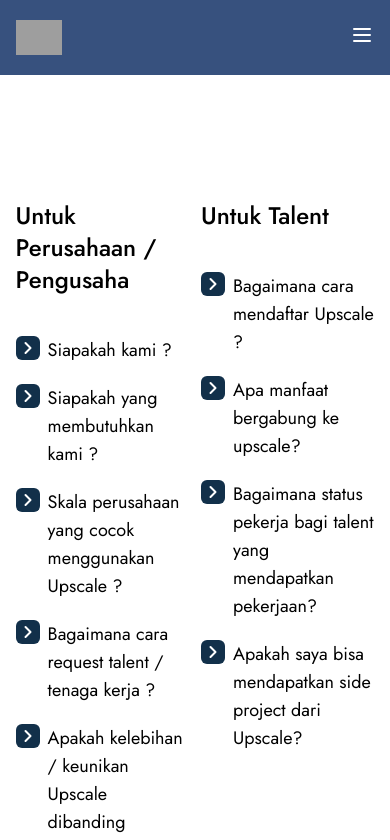
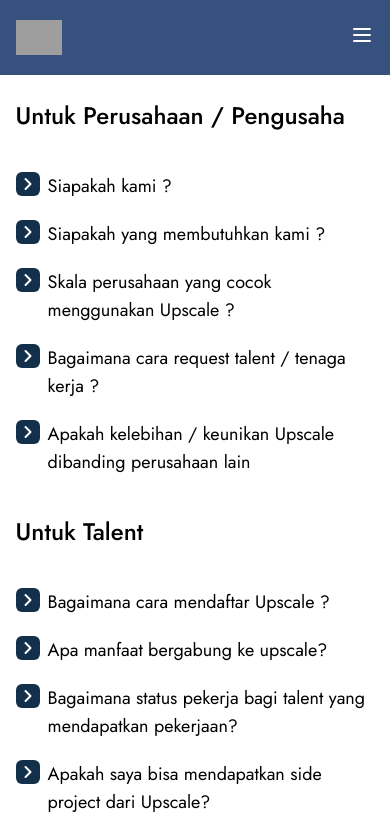
Before and after one commit to Haidarr-h/upscale-react, a React (Vite) app: page /upscale-react/faq in a window 390 px wide. Shown: the top 840 px of the page. Built offline with nearby package versions, Linux system fonts and the light colour scheme; grey boxes are pictures that could not be loaded.

Commit message:
mobile version screen for faq page

```diff
--- a/src/components/FaqContent.jsx
+++ b/src/components/FaqContent.jsx
@@ -67,8 +67,8 @@
   return (
     <>
       <section className="bg-white">
-        <div className="container-main py-[200px]">
-          <div className="flex flex-row gap-3 font-jost">
+        <div className="container-main py-[100px] lg:py-[200px]">
+          <div className="flex flex-col lg:flex-row gap-10 lg:gap-3 font-jost">
             <div className="flex flex-col flex-1">
               <h3 className="font-medium mb-10 text-2xl">Untuk Perusahaan / Pengusaha</h3>
               <div className="space-y-5">
```
